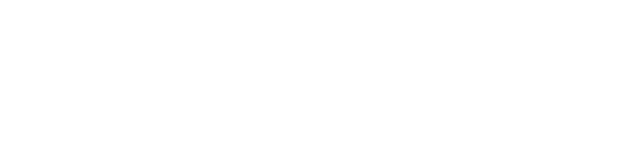
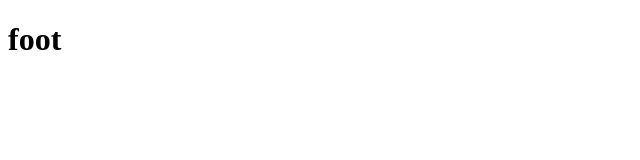
Before and after one commit to Daria2386/new_practicingGit, a plain HTML site: page index.html in a window 1280 px wide. Shown: the whole page, without its empty margins (0-640 px from the left). Drawn offline with Linux system fonts and the light colour scheme.

```diff
--- a/index.html
+++ b/index.html
@@ -7,6 +7,7 @@
   <link rel="stylesheet" href="style.css">
 </head>
 <body>
+  <h1>foot</h1>
   <script src="/main.js"></script>
 </body>
 </html>
```
